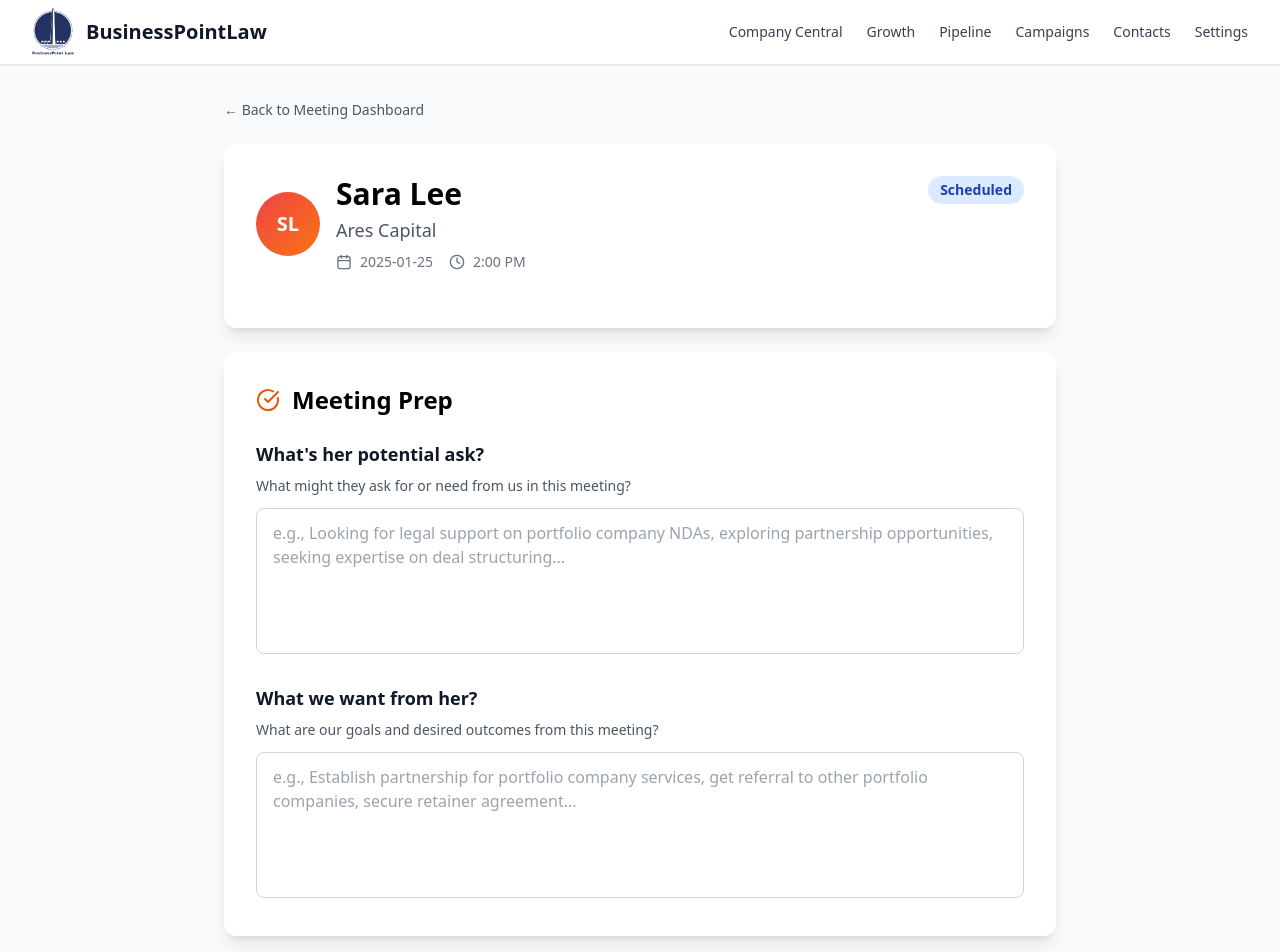
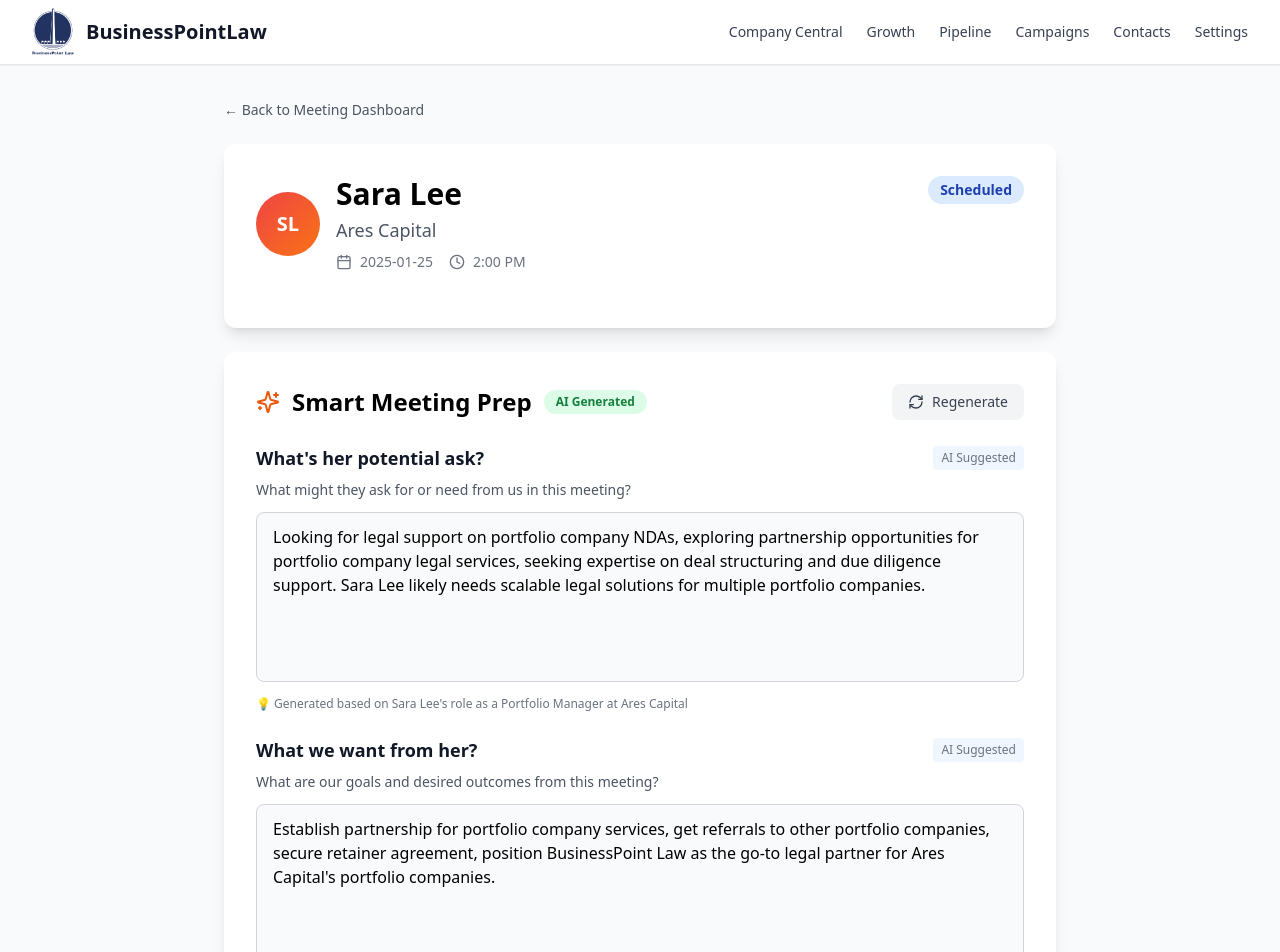
Before and after one commit to Ignite-Strategies/IgniteLegal-frontend, a React (Vite) app: page /meeting-prep/1 in a window 1280 px wide. Shown: the top 952 px of the page. Built offline with nearby package versions, Linux system fonts and the light colour scheme.

Commit message:
Transform MeetingPrep to auto-hydrate with AI-generated suggestions based on persona logic

```diff
--- a/src/pages/relationship/MeetingPrep.jsx
+++ b/src/pages/relationship/MeetingPrep.jsx
@@ -1,7 +1,34 @@
-import { useState } from 'react';
+import { useState, useEffect } from 'react';
 import { Link, useNavigate, useParams } from 'react-router-dom';
-import { Calendar, CheckCircle, Clock } from 'lucide-react';
+import { Calendar, CheckCircle, Clock, Sparkles, RefreshCw } from 'lucide-react';
 import { mockMeetings } from '../../data/mockData';
+
+// AI-generated prep suggestions based on persona type
+const generatePrepSuggestions = (personaType, company, name) => {
+  const suggestions = {
+    'Portfolio Manager': {
+      theirAsk: `Looking for legal support on portfolio company NDAs, exploring partnership opportunities for portfolio company legal services, seeking expertise on deal structuring and due diligence support. ${name} likely needs scalable legal solutions for multiple portfolio companies.`,
+      ourGoal: `Establish partnership for portfolio company services, get referrals to other portfolio companies, secure retainer agreement, position BusinessPoint Law as the go-to legal partner for ${company}'s portfolio companies.`
+    },
+    'Capital Partner': {
+      theirAsk: `Seeking legal framework for deal structuring, exploring ongoing legal support for portfolio investments, need for regulatory compliance expertise, potential partnership for deal flow. ${name} is likely evaluating legal services at scale.`,
+      ourGoal: `Become preferred legal partner for ${company} deals, establish retainer relationship, get referrals to portfolio companies, position for ongoing deal support and portfolio company services.`
+    },
+    'Investment Director': {
+      theirAsk: `Exploring legal services for portfolio companies, need for strategic legal counsel on investments, seeking expertise on regulatory compliance and deal structuring. ${name} likely evaluating legal partnerships for portfolio support.`,
+      ourGoal: `Secure partnership for portfolio company legal services, establish BusinessPoint Law as trusted advisor, get referrals, position for ongoing strategic legal support.`
+    },
+    'Vendor': {
+      theirAsk: `Exploring partnership opportunities, need for legal framework support, seeking referrals or collaboration opportunities. ${name} may be looking to expand their service offerings or client base.`,
+      ourGoal: `Explore collaboration opportunities, establish referral partnership, position for mutual benefit, understand their service offerings for potential client referrals.`
+    }
+  };
+
+  return suggestions[personaType] || {
+    theirAsk: `Based on ${name}'s role at ${company}, they may be seeking legal support, partnership opportunities, or strategic counsel for their organization or portfolio companies.`,
+    ourGoal: `Establish a meaningful partnership, explore collaboration opportunities, and position BusinessPoint Law as a valuable resource for ${company}.`
+  };
+};
 
 export default function MeetingPrep() {
   const { id } = useParams();
@@ -10,6 +37,25 @@
   const [theirPotentialAsk, setTheirPotentialAsk] = useState('');
   const [whatWeWant, setWhatWeWant] = useState('');
   const [isComplete, setIsComplete] = useState(false);
+  const [isHydrating, setIsHydrating] = useState(true);
+
+  // Auto-hydrate with AI suggestions on load
+  useEffect(() => {
+    if (meeting) {
+      setIsHydrating(true);
+      // Simulate AI processing delay
+      setTimeout(() => {
+        const suggestions = generatePrepSuggestions(
+          meeting.type || 'Portfolio Manager',
+          meeting.company,
+          meeting.name
+        );
+        setTheirPotentialAsk(suggestions.theirAsk);
+        setWhatWeWant(suggestions.ourGoal);
+        setIsHydrating(false);
+      }, 1500);
+    }
+  }, [meeting]);
 
   if (!meeting) {
     return (
@@ -24,6 +70,20 @@
       </div>
     );
   }
+
+  const handleRegenerate = () => {
+    setIsHydrating(true);
+    setTimeout(() => {
+      const suggestions = generatePrepSuggestions(
+        meeting.type || 'Portfolio Manager',
+        meeting.company,
+        meeting.name
+      );
+      setTheirPotentialAsk(suggestions.theirAsk);
+      setWhatWeWant(suggestions.ourGoal);
+      setIsHydrating(false);
+    }, 800);
+  };
 
   const handleMarkComplete = () => {
     setIsComplete(true);
@@ -70,48 +130,86 @@
 
       </div>
 
-      {/* Strategic Prep Questions */}
+      {/* Strategic Prep Questions - AI Generated */}
       <div className="bg-white rounded-xl shadow-lg p-8 mb-6">
-        <h2 className="text-2xl font-bold flex items-center gap-3 mb-6">
-          <CheckCircle className="h-6 w-6 text-orange-600" />
-          Meeting Prep
-        </h2>
+        <div className="flex items-center justify-between mb-6">
+          <div className="flex items-center gap-3">
+            <Sparkles className="h-6 w-6 text-orange-600" />
+            <h2 className="text-2xl font-bold">Smart Meeting Prep</h2>
+            <span className="px-3 py-1 bg-green-100 text-green-700 rounded-full text-xs font-semibold">
+              AI Generated
+            </span>
+          </div>
+          <button
+            onClick={handleRegenerate}
+            disabled={isHydrating}
+            className="px-4 py-2 bg-gray-100 hover:bg-gray-200 text-gray-700 rounded-lg text-sm font-medium flex items-center gap-2 transition-colors disabled:opacity-50"
+          >
+            <RefreshCw className={`h-4 w-4 ${isHydrating ? 'animate-spin' : ''}`} />
+            Regenerate
+          </button>
+        </div>
 
+        {isHydrating ? (
+          <div className="py-12 text-center">
+            <div className="inline-flex items-center gap-3 mb-4">
+              <Sparkles className="h-8 w-8 text-orange-600 animate-pulse" />
+              <div>
+                <p className="text-lg font-semibold text-gray-900">AI is analyzing the meeting...</p>
+                <p className="text-sm text-gray-600">Generating smart prep suggestions based on persona and company data</p>
+              </div>
+            </div>
+            <div className="w-full bg-gray-200 rounded-full h-2 max-w-md mx-auto">
+              <div className="bg-orange-500 h-2 rounded-full animate-pulse" style={{ width: '60%' }}></div>
+            </div>
+          </div>
+        ) : (
           <div className="space-y-6">
             {/* Their Potential Ask */}
             <div>
-            <label className="block text-lg font-semibold text-gray-900 mb-2">
+              <div className="flex items-center justify-between mb-2">
+                <label className="block text-lg font-semibold text-gray-900">
                   What's her potential ask?
                 </label>
+                <span className="text-xs text-gray-500 bg-blue-50 px-2 py-1 rounded">AI Suggested</span>
+              </div>
               <p className="text-sm text-gray-600 mb-3">
                 What might they ask for or need from us in this meeting?
               </p>
               <textarea
                 value={theirPotentialAsk}
                 onChange={(e) => setTheirPotentialAsk(e.target.value)}
-              placeholder="e.g., Looking for legal support on portfolio company NDAs, exploring partnership opportunities, seeking expertise on deal structuring..."
-              rows="5"
-              className="w-full px-4 py-3 border border-gray-300 rounded-lg focus:ring-2 focus:ring-orange-500 focus:border-orange-500 resize-none"
+                rows="6"
+                className="w-full px-4 py-3 border border-gray-300 rounded-lg focus:ring-2 focus:ring-orange-500 focus:border-orange-500 resize-none bg-gray-50"
               />
+              <p className="text-xs text-gray-500 mt-2">
+                💡 Generated based on {meeting.name}'s role as a {meeting.type || 'Portfolio Manager'} at {meeting.company}
+              </p>
             </div>
 
             {/* What We Want */}
             <div>
-            <label className="block text-lg font-semibold text-gray-900 mb-2">
+              <div className="flex items-center justify-between mb-2">
+                <label className="block text-lg font-semibold text-gray-900">
                   What we want from her?
                 </label>
+                <span className="text-xs text-gray-500 bg-blue-50 px-2 py-1 rounded">AI Suggested</span>
+              </div>
               <p className="text-sm text-gray-600 mb-3">
                 What are our goals and desired outcomes from this meeting?
               </p>
               <textarea
                 value={whatWeWant}
                 onChange={(e) => setWhatWeWant(e.target.value)}
-              placeholder="e.g., Establish partnership for portfolio company services, get referral to other portfolio companies, secure retainer agreement..."
-              rows="5"
-              className="w-full px-4 py-3 border border-gray-300 rounded-lg focus:ring-2 focus:ring-orange-500 focus:border-orange-500 resize-none"
+                rows="6"
+                className="w-full px-4 py-3 border border-gray-300 rounded-lg focus:ring-2 focus:ring-orange-500 focus:border-orange-500 resize-none bg-gray-50"
               />
+              <p className="text-xs text-gray-500 mt-2">
+                💡 Strategically aligned goals based on persona and opportunity analysis
+              </p>
             </div>
           </div>
+        )}
       </div>
 
       {/* Action Buttons */}
```
Lines whose indentation alone changed are shown as unchanged.
